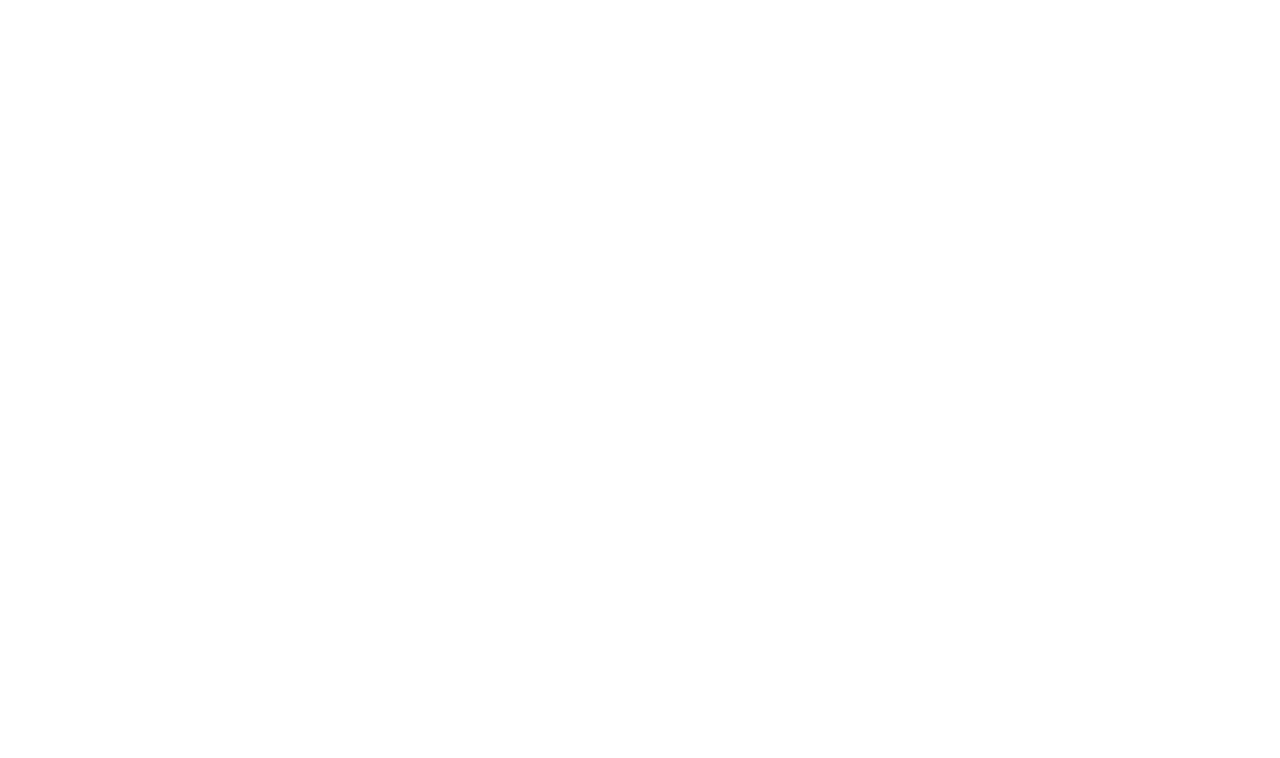
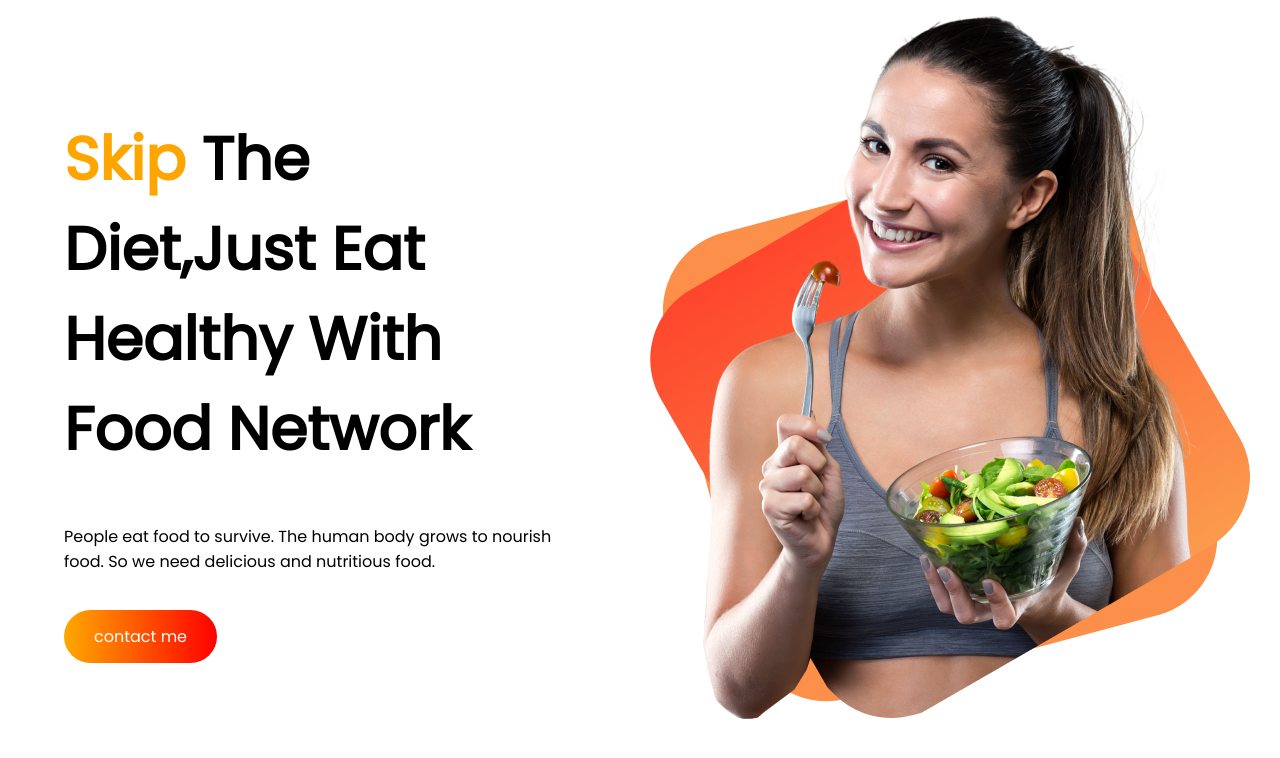
Before and after one commit to Ronjonr/Food-Network-, a plain HTML site: page index.html in a window 1280 px wide. Drawn offline with Linux system fonts and the light colour scheme.

Commit message:
header part send

```diff
--- a/index.html
+++ b/index.html
@@ -6,11 +6,25 @@
     <meta http-equiv="X-UA-Compatible" content="IE=edge">
     <meta name="viewport" content="width=device-width, initial-scale=1.0">
     <title>Food network</title>
+    <link rel="stylesheet" href="style.css">
+    <link rel="preconnect" href="https://fonts.googleapis.com">
+    <link rel="preconnect" href="https://fonts.gstatic.com" crossorigin>
+    <link href="https://fonts.googleapis.com/css2?family=Poppins&display=swap" rel="stylesheet">
 
 </head>
 
 <body>
+    <section id="header">
+        <div class="header-part">
+            <h2><span class="text-color">skip</span> the diet,Just eat healthy with food network </h2>
+            <p>People eat food to survive. The human body grows to nourish food. So we need delicious and nutritious food.</p>
+            <a class="link-color" href ="#">contact me</a>
 
+        </div>
+        <div class="header part">
+          <img src="images/female/Group 8425.png" alt="RN">
+        </div>
+    </section>
 
 </body>
 </html>
--- a/style.css
+++ b/style.css
@@ -0,0 +1,34 @@
+body{
+    margin: 0;
+    padding: 0%;
+    font-family: 'Poppins', sans-serif;
+}
+#header{
+    display: flex;
+}
+.text-color{
+color: orange;
+}
+.header-part h2{
+    font-size: 60px;
+    text-transform: capitalize;
+}
+.header-part{
+    width: 50%;
+    padding: 5%;
+}
+.header-part P{
+    margin-bottom: 50px;
+    color: rgb(red, green, blue);
+}
+.link-color{
+    padding: 15px 30px;
+    text-decoration: none;
+    background:linear-gradient(to right ,orange 2%,red);
+    border-radius: 50px;
+    color: white;
+}
+.header-part img{
+    width: 600px;
+    height: 600px;
+}
```
